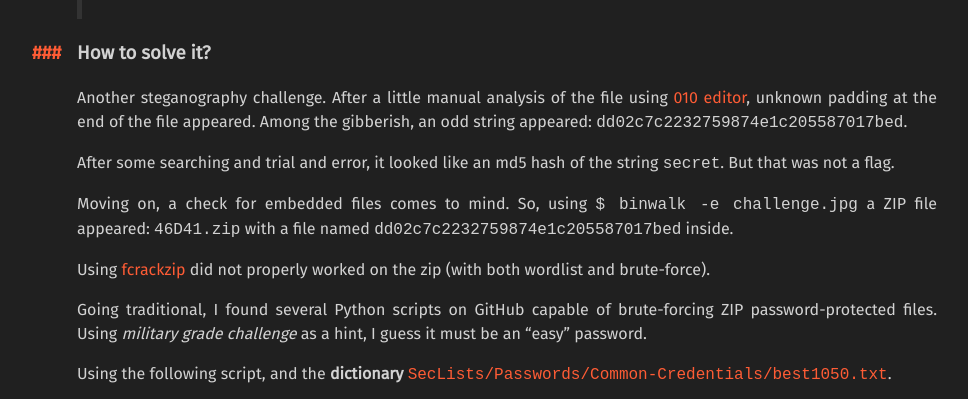
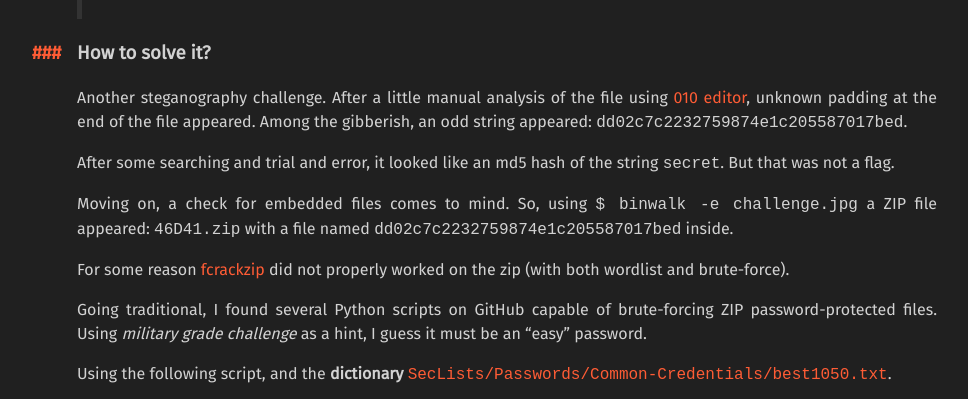
Before and after one commit to jpdias/jpdias.github.io, a Jekyll site: the page built from _posts/2019-04-21-oposecaprilchallenge.md, in a window 1280 px wide and 900 px high, scrolled down 3403 px, cut to the strip 0-399 px from the top of the window. Shown: the whole strip, without its empty margins (133-1101 px from the left). Built offline with Jekyll 4.4.1, drawn with Linux system fonts in a browser that asks for light colours; nearby versions of some CDN libraries.

````diff
--- a/_posts/2019-04-21-oposecaprilchallenge.md
+++ b/_posts/2019-04-21-oposecaprilchallenge.md
@@ -56,7 +56,7 @@
 
 Moving on, a check for embedded files comes to mind. So, using ```$ binwalk -e challenge.jpg``` a ZIP file appeared: ```46D41.zip``` with a file named ```dd02c7c2232759874e1c205587017bed``` inside.
 
-Using [fcrackzip](https://github.com/hyc/fcrackzip) did not properly worked on the zip (with both wordlist and brute-force).
+For some reason [fcrackzip](https://github.com/hyc/fcrackzip) did not properly worked on the zip (with both wordlist and brute-force).
 
 Going traditional, I found several Python scripts on GitHub capable of brute-forcing ZIP password-protected files. Using *military grade challenge* as a hint, I guess it must be an "easy" password.
 
````
